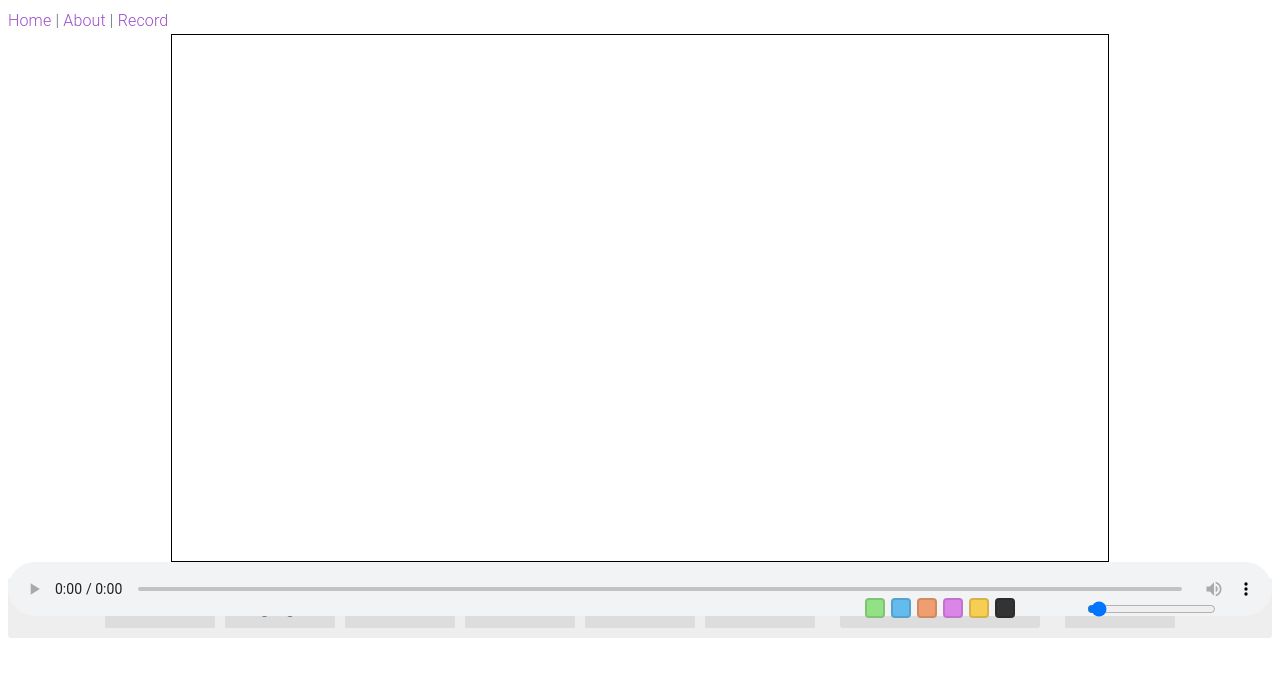
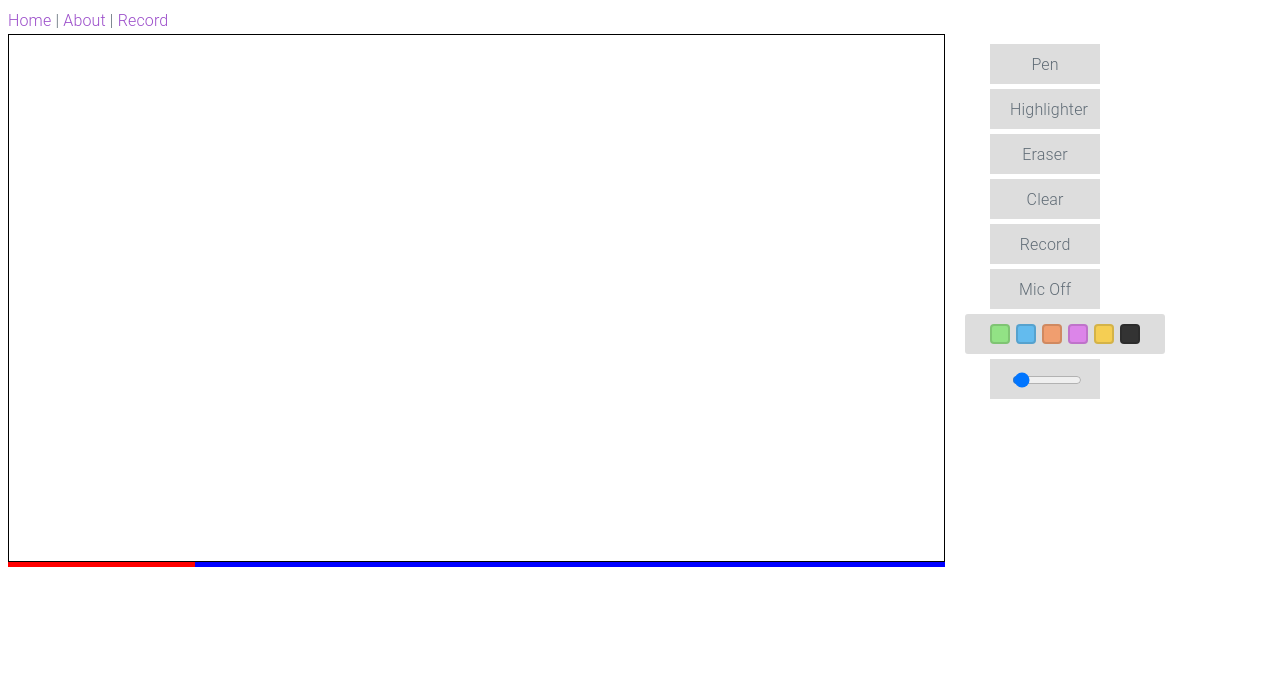
Before and after one commit to 5Mixer/Inkplain, a Vue app: page /rec in a window 1280 px wide. Shown: the top 676 px of the page. Built offline with nearby package versions, Linux system fonts and the light colour scheme.

Commit message:
Shuffle the tools to the right, think about scrubbing

```diff
--- a/src/components/AnnotationTools.vue
+++ b/src/components/AnnotationTools.vue
@@ -50,10 +50,9 @@ export default {
 
 <style scoped lang="scss">
 .tool-container {
-	background-color: #eee;
+	/* background-color: #eee; */
 	height: 100%;
 	border-radius: 3px;
-	margin-top: 1em;
 	padding-top: 10px;
 	padding-bottom: 10px;
 	text-align: center;
@@ -68,7 +67,6 @@ export default {
 
 	margin: 5px;
 	margin-top: 0;
-	margin-bottom: 0;
 	padding: 20px;
 
 	width: 110px;
@@ -97,5 +95,6 @@ export default {
 	margin-top:0px;
 	position: relative;
 	top: -.5em;
+	width: 100%;
 }
 </style>
--- a/src/components/Canvas.vue
+++ b/src/components/Canvas.vue
@@ -1,7 +1,10 @@
 <template>
 	<div class="boardContainer">
 		<canvas ref="board"></canvas>
-		<audio src="" ref="recordedAudio" controls class="slider" v-show="!recording"></audio>
+		<div class="scrubber">
+			<span class="progress"></span>
+		</div>
+		<audio src="" ref="recordedAudio" controls class="slider" v-show="!recording && initialRecord"></audio>
 	</div>
 </template>
 
@@ -11,22 +14,20 @@ export default {
 	name: 'annotation-canvas',
 	data() {
 		return {
+			initialRecord: false,
 			canvas: undefined
 		}
 	}, props: ['bus', 'recording'],
 	mounted: function() {
 		this.context = this.$refs['board'].getContext('2d')
 
-		// Resize the canvas to fit its parent's width.
-		// Normally you'd use a more flexible resize system.
-		let scale = 55
-		this.$refs['board'].width = 1920 //this.$refs['board'].parentElement.clientWidth //scale * 16;
-		this.$refs['board'].height = 1080 //this.$refs['board'].parentElement.clientHeight //scale * 9;
+		this.$refs['board'].width = 1920/2 //this.$refs['board'].parentElement.clientWidth //scale * 16;
+		this.$refs['board'].height = 1080/2 //this.$refs['board'].parentElement.clientHeight //scale * 9;
 
 		this.annotationLogic = new AnnotationCanvas(this.$refs['board'], this.$refs['recordedAudio'])
 		this.recording = this.annotationLogic.recorder.recording
 
-		this.bus.$on('recToggle', () => { this.annotationLogic.recToggle() } )
+		this.bus.$on('recToggle', () => { this.annotationLogic.recToggle(); this.initalRecord = true } )
 		this.bus.$on('micToggle', () => { this.annotationLogic.micToggle() } )
 		this.bus.$on('toolSelect', (tool) => { this.annotationLogic.toolSelect(tool) })
 		this.bus.$on('colourPick', (colour) => { this.annotationLogic.brushColour(colour) })
@@ -51,6 +52,16 @@ canvas {
 }
 .boardContainer {
 	height: calc(56.25vw - 15vw);
-	max-height: calc(100vh - 150px);
+	max-height: calc(100vh - 80px);
+}
+.scrubber {
+	height: 5px;
+	background-color: blue;
+}
+.progress {
+	display:block;
+	height: 5px;
+	width: 20%;
+	background: red;
 }
 </style>
--- a/src/components/ColourPicker.vue
+++ b/src/components/ColourPicker.vue
@@ -32,7 +32,7 @@ export default {
 
 	margin: 20px;
 	margin-top: 0;
-	margin-bottom: 0;
+	margin-bottom: 5px;
 	padding: 20px;
 	vertical-align: top;
 
--- a/src/video/app.js
+++ b/src/video/app.js
@@ -30,7 +30,7 @@ function AnnotationCanvas (canvas, audioElement) {
 		const rect = canvas.getBoundingClientRect()
 		const events = e.getCoalescedEvents();
 		events.forEach((e) => {
-			let record = {type:this.eventTypes.move,coords:{x:Math.round((e.clientX - rect.left)/canvas.clientWidth*1920), y: Math.round((e.clientY - rect.top)/canvas.clientHeight*1080)}}
+			let record = {type:this.eventTypes.move,coords:{x:Math.round((e.clientX - rect.left)/canvas.clientWidth*1920/2), y: Math.round((e.clientY - rect.top)/canvas.clientHeight*1080/2)}}
 			this.recorder.record(record)
 			this.playRecord(record)
 		})
@@ -82,17 +82,14 @@ function AnnotationCanvas (canvas, audioElement) {
 
 	// Switch recording mode on/off
 	this.recToggle = function(){
-		this.recorder.recording = !this.recorder.recording
-		// document.getElementById('recBtn').innerText = recorder.recording ? "stop" : "rec"
 
 		this.renderer.clear()
-		// frameShowsUpToEvent = 0
 		this.brush = {
 			thickness: 2,
 			colour: "black"
 		}
 
-		if (this.recorder.recording){
+		if (!this.recorder.recording){
 			this.recorder.startRecording()
 
 			if (this.recordAudio)
@@ -101,6 +98,7 @@ function AnnotationCanvas (canvas, audioElement) {
 			this.recorder.record({ type: this.eventTypes.brush, brush: JSON.parse(JSON.stringify(this.brush)) })
 		}else{
 			this.audioManager.stopRecordingAudio()
+			this.recorder.stopRecording()
 		}
 	}
 	this.micToggle = function(){
@@ -157,8 +155,6 @@ function AnnotationCanvas (canvas, audioElement) {
 		}
 	}
 
-	// is a record of coords required?
-	//flag = false
 	this.drawframe = function() {
 		if (this.recorder.recording){
 
--- a/src/video/record.js
+++ b/src/video/record.js
@@ -2,8 +2,10 @@ function Recorder(){
 	this.recordStore = []
 	this.recording = false
 	this.startTime = 0
+	this.recordingLength = 0
 
 	this.startRecording = function (){
+		this.recording = true
 		this.recordStore = []
 		this.startTime = new Date().getTime()
 	}
@@ -13,5 +15,12 @@ function Recorder(){
 		if (this.recording)
 			this.recordStore.push(event)
 	}
+
+	this.stopRecording = function () {
+		this.recording = false
+		if (this.recordStore.length > 0)
+			this.recordingLength = this.recordStore[this.recordStore.length - 1].time
+	}
+	return this;
 }
 export { Recorder }
--- a/src/views/Recording.vue
+++ b/src/views/Recording.vue
@@ -1,7 +1,11 @@
 <template>
 	<div>
-		<annotation-canvas :bus="bus" :recording="recording" :micActive="micActive"></annotation-canvas>
-		<annotation-tools :recording="recording" @toggleMic="toggleMic" @toggleRec="toggleRec" @colourPick="changeColour" @clearCanvas="clearCanvas" @toolSelect="toolSelect" @brushWidth="brushWidth"></annotation-tools>
+		<div class="recordingSection left">
+			<annotation-canvas :bus="bus" :recording="recording" :micActive="micActive"></annotation-canvas>
+		</div>
+		<div class="recordingSection right">
+			<annotation-tools :recording="recording" @toggleMic="toggleMic" @toggleRec="toggleRec" @colourPick="changeColour" @clearCanvas="clearCanvas" @toolSelect="toolSelect" @brushWidth="brushWidth"></annotation-tools>
+		</div>
 	</div>
 </template>
 
@@ -58,4 +62,21 @@ annotation-canvas {
 	height: 600px;
 	border: 2px solid black;
 }
+.recordingSection {
+	display: inline-block;
+	min-height: 100%;
+}
+.left {
+	float: left;
+	height: 50%;
+	display: block;
+	background: black;
+}
+.right {
+	width: 200px;
+	height: 100%;
+	display: inline-block;
+	vertical-align: top;
+
+}
 </style>
```
